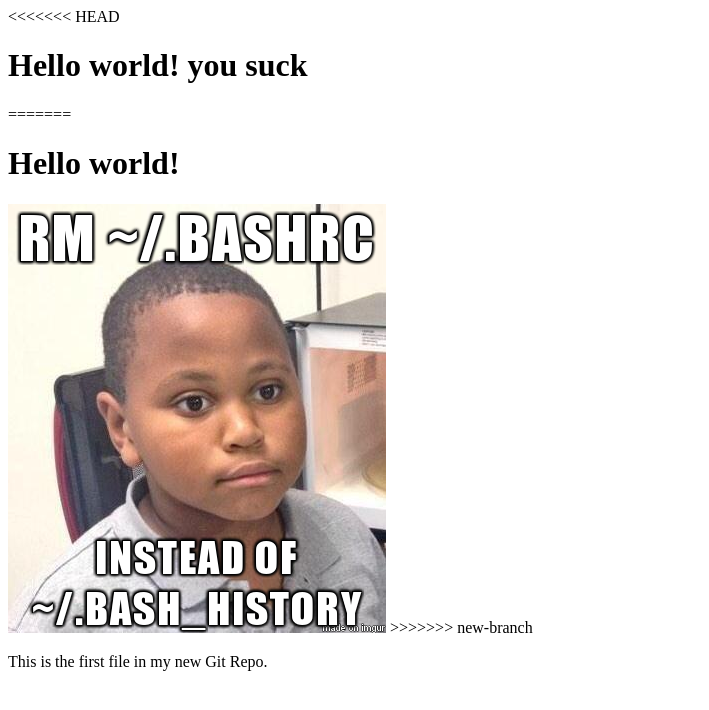
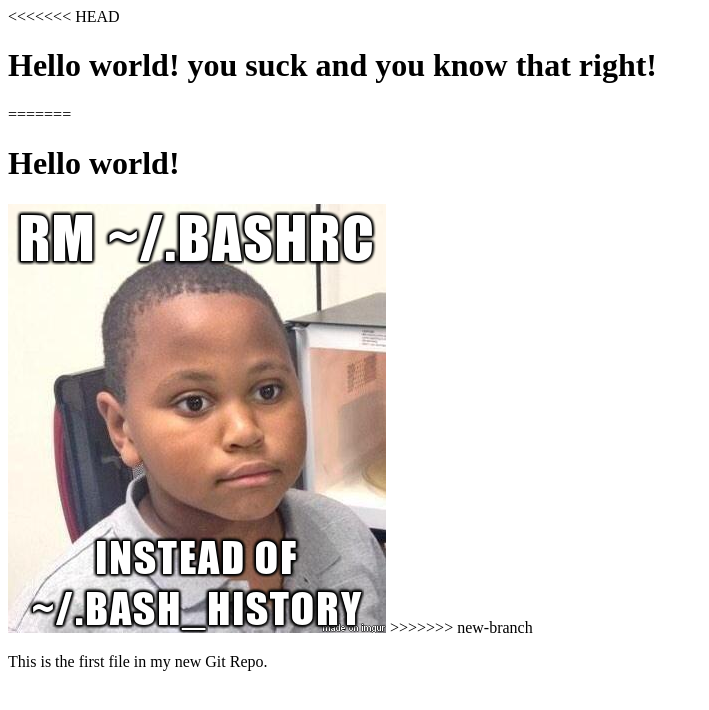
Before and after one commit to weird-af/weird-af, a plain HTML site: page index.html in a window 1280 px wide. Shown: the whole page, without its empty margins (0-709 px from the left). Drawn offline with Linux system fonts and the light colour scheme.

Commit message:
something added

```diff
--- a/index.html
+++ b/index.html
@@ -6,7 +6,7 @@
 <body>
 
 <<<<<<< HEAD
-<h1>Hello world! you suck</h1>
+<h1>Hello world! you suck and you know that right!</h1>
 =======
 <h1>Hello world!</h1>
 <img src = "rm.PNG" />
```
